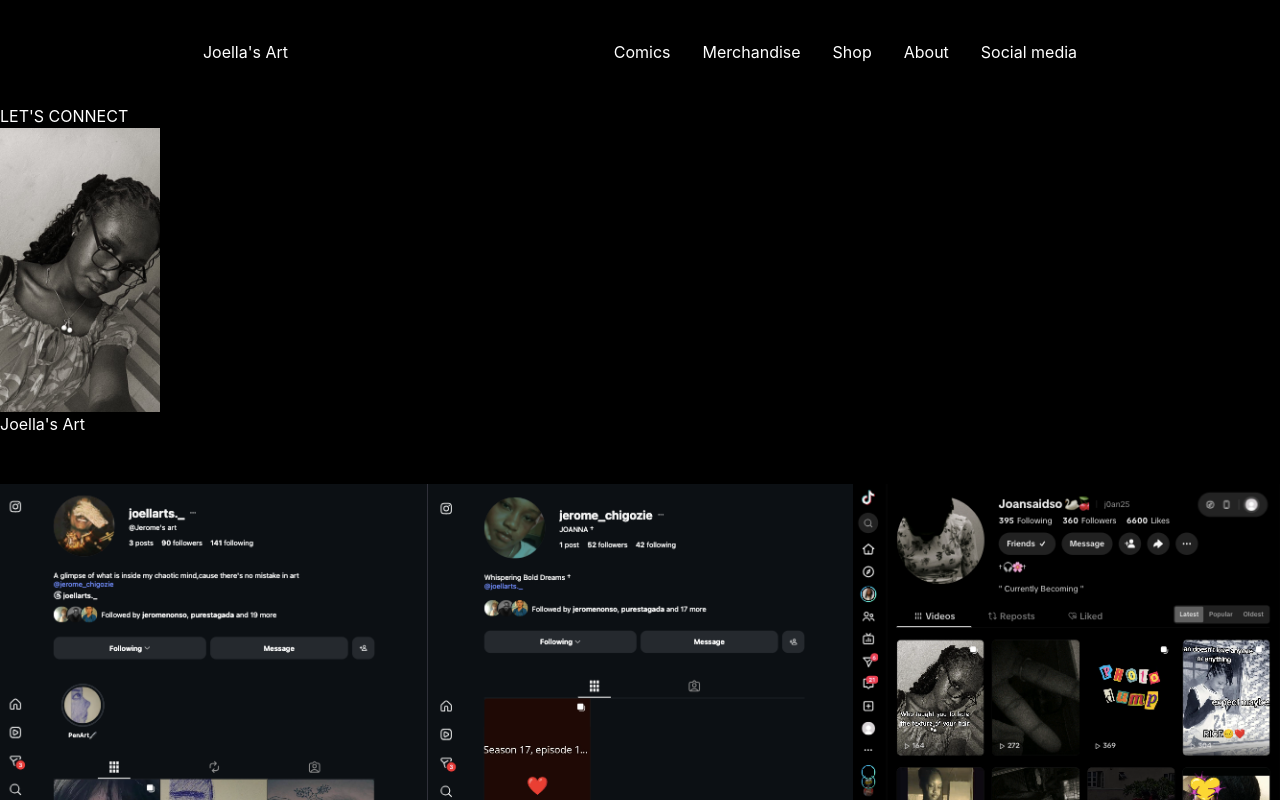
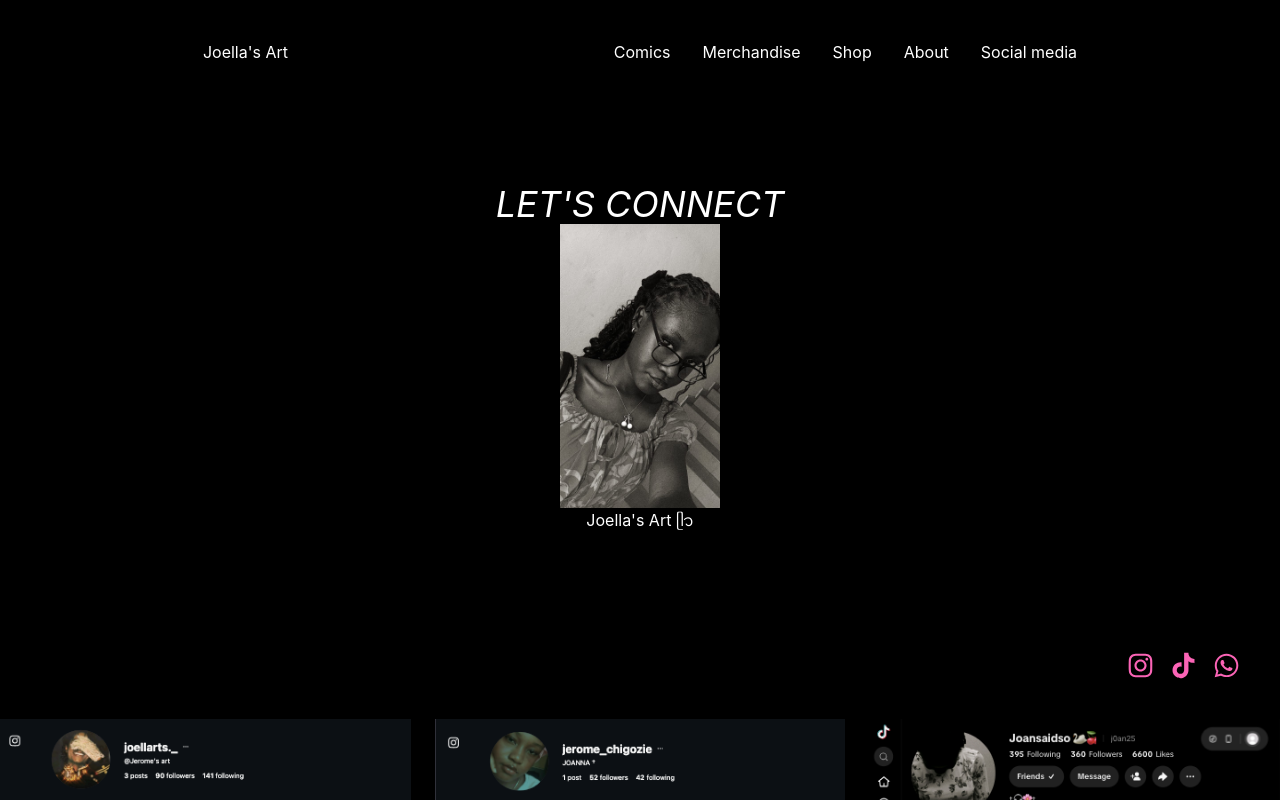
Before and after one commit to neducod/joanna, a React (Vite) app: page /socials in a window 1280 px wide. Shown: the top 800 px of the page. Built offline with nearby package versions, Linux system fonts and the light colour scheme; a web font is replaced by a local one.

Commit message:
done with the social media section

```diff
--- a/src/components/Socials.jsx
+++ b/src/components/Socials.jsx
@@ -52,19 +52,19 @@ function Home() {
                 </div>
             </nav>
 
-            <section className='bg-black text-white'>
-                <h2>LET'S CONNECT</h2>
+            <section className='bg-black text-white flex justify-center flex-col items-center p-20'>
+                <h2 className='text-4xl italic'>LET'S CONNECT</h2>
                 <img src={SocialHero} alt="" className='w-40' />
-                <p>Joella's Art</p>
+                <p>Joella's Art ᥫ᭡️</p>
             </section>
 
-            <section className='bg-black'>
-                <FaInstagram />
-                <IoLogoTiktok />
-                <FaWhatsapp />
+            <section className='bg-black flex gap-4 p-10 justify-end'>
+                <FaInstagram className='text-pink-400' size={27}/>
+                <IoLogoTiktok className='text-pink-400' size={27}/>
+                <FaWhatsapp className='text-pink-400' size={27}/>
             </section>
 
-            <section className='flex bg-black text-white'>
+            <section className='bg-black text-white flex gap-6 justify-center'>
                 <div>
                     <a href="https://www.instagram.com/joellarts._/">
                         <img src={SocialsTwo} alt="" />
```
